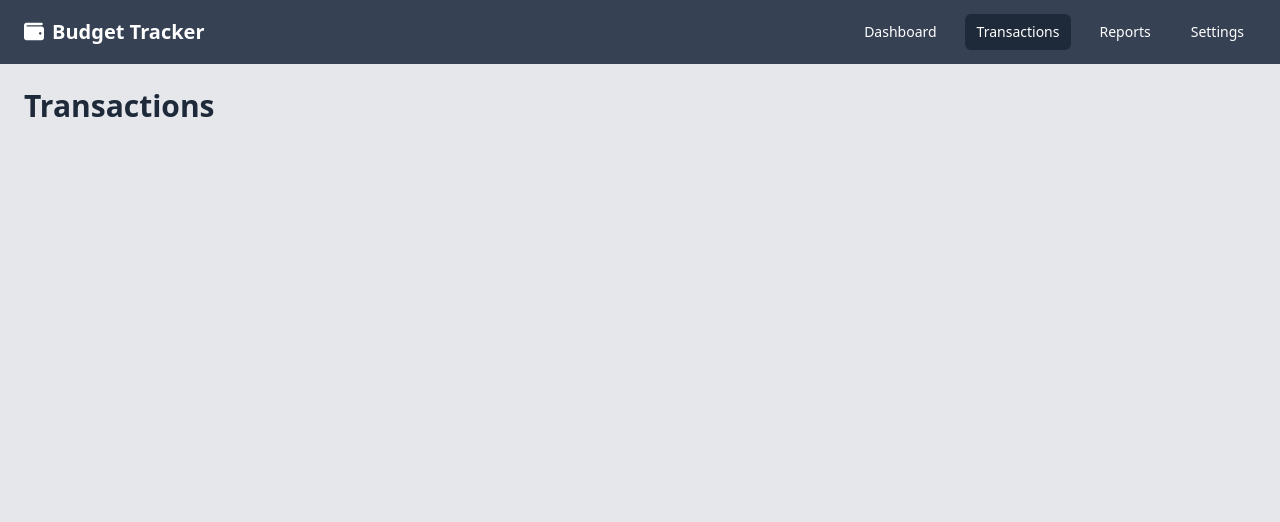
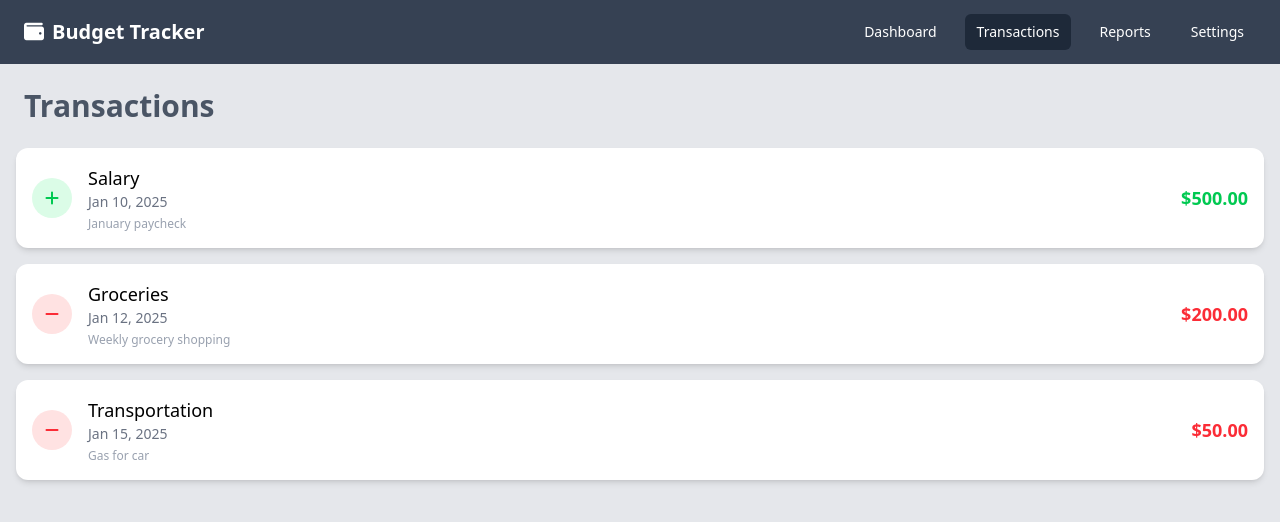
Before and after one commit to jimenezraul/angular-personal-budget-tracker, an Angular app: page /transactions in a window 1280 px wide. Shown: the top 522 px of the page. Built offline with nearby package versions, Linux system fonts and the light colour scheme.

Commit message:
Add transaction management features with dashboard updates and new transaction card component

```diff
--- /dev/null
+++ b/src/app/enum/categories.enum.ts
@@ -0,0 +1,8 @@
+export enum TransactionCategory {
+    Food = 'Food',
+    Rent = 'Rent',
+    Utilities = 'Utilities',
+    Salary = 'Salary',
+    Transportation = 'Transportation',
+    Entertainment = 'Entertainment',
+}
--- a/src/app/layout/dashboard-layout/dashboard-layout.component.html
+++ b/src/app/layout/dashboard-layout/dashboard-layout.component.html
@@ -1,5 +1,7 @@
 <div class="flex flex-col h-screen w-full bg-gray-200">
     <app-navbar />
     <app-dock-menu />
-    <ng-content></ng-content>
+    <div class="flex-1 overflow-y-auto pb-24 sm:pb-0">
+        <ng-content></ng-content>
+    </div>
 </div>
--- /dev/null
+++ b/src/app/models/transaction.model.ts
@@ -0,0 +1,8 @@
+export interface Transaction {
+    id: string;          // Unique identifier for the transaction
+    amount: number;      // Amount of the transaction
+    type: 'Income' | 'Expense'; // Type of transaction
+    date: Date;          // Date of the transaction
+    category: string;    // Category (e.g., Food, Rent, Utilities)
+    description?: string; // Optional description or notes
+}
--- a/src/app/pages/dashboard/dashboard.component.html
+++ b/src/app/pages/dashboard/dashboard.component.html
@@ -1 +1,15 @@
 <app-heading-title title="Dashboard" />
+<div class="grid grid-cols-1 sm:grid-cols-3 gap-4 px-6">
+    <div class="p-4 bg-green-100 rounded-xl shadow-md">
+        <h2 class="text-xl font-semibold">Income</h2>
+        <p class="text-2xl font-bold text-green-600">$2,500</p>
+    </div>
+    <div class="p-4 bg-red-100 rounded-xl shadow-md">
+        <h2 class="text-xl font-semibold">Expenses</h2>
+        <p class="text-2xl font-bold text-red-600">$1,200</p>
+    </div>
+    <div class="p-4 bg-blue-100 rounded-xl shadow-md">
+        <h2 class="text-xl font-semibold">Balance</h2>
+        <p class="text-2xl font-bold text-blue-600">$1,300</p>
+    </div>
+</div>
--- a/src/app/pages/transactions/transactions.component.html
+++ b/src/app/pages/transactions/transactions.component.html
@@ -1 +1,6 @@
 <app-heading-title title="Transactions" />
+<div class="container mx-auto px-4">
+    @for (transaction of transactions; track transaction.id) {
+    <app-transaction-card [transaction]="transaction"></app-transaction-card>
+    }
+</div>
--- a/src/app/pages/transactions/transactions.component.ts
+++ b/src/app/pages/transactions/transactions.component.ts
@@ -1,12 +1,40 @@
 import { Component } from '@angular/core';
 import { HeadingTitleComponent } from '../../shared/heading-title/heading-title.component';
+import { Transaction } from '../../models/transaction.model';
+import { TransactionCardComponent } from '../../shared/transaction-card/transaction-card.component';
 
 @Component({
   selector: 'app-transactions',
-  imports: [HeadingTitleComponent],
+  imports: [HeadingTitleComponent, TransactionCardComponent],
   templateUrl: './transactions.component.html',
   styleUrl: './transactions.component.css'
 })
 export class TransactionsComponent {
+  transactions: Transaction[] = [
+    {
+      id: '1',
+      amount: 500,
+      type: 'Income',
+      date: new Date('2025-01-10'),
+      category: 'Salary',
+      description: 'January paycheck',
+    },
+    {
+      id: '2',
+      amount: 200,
+      type: 'Expense',
+      date: new Date('2025-01-12'),
+      category: 'Groceries',
+      description: 'Weekly grocery shopping',
+    },
+    {
+      id: '3',
+      amount: 50,
+      type: 'Expense',
+      date: new Date('2025-01-15'),
+      category: 'Transportation',
+      description: 'Gas for car',
+    }
+  ];
 
 }
--- a/src/app/shared/heading-title/heading-title.component.html
+++ b/src/app/shared/heading-title/heading-title.component.html
@@ -1 +1 @@
-<h1 class="text-3xl font-bold p-6 text-gray-800">{{ title() }}</h1>
+<h1 class="text-3xl font-bold p-6 text-gray-600">{{ title() }}</h1>
--- /dev/null
+++ b/src/app/shared/transaction-card/transaction-card.component.html
@@ -0,0 +1,32 @@
+<div class="p-4 bg-white rounded-xl shadow-md flex items-center justify-between mb-4">
+    <!-- Left Section: Icon + Details -->
+    <div class="flex items-center gap-4">
+        <!-- Icon Badge -->
+        <div class="h-10 w-10 flex items-center justify-center rounded-full font-bold"
+        [ngClass]="transaction().type === 'Income' ? 'bg-green-100' : 'bg-red-100'">
+            <i class="fa-solid"
+                [ngClass]="transaction().type === 'Income' ? 'fa-plus text-green-500' : 'fa-minus text-red-500'"></i>
+        </div>
+
+        <!-- Transaction Details -->
+        <div>
+            <h3 class="font-medium text-lg">{{ transaction().category }}</h3>
+            <p class="text-gray-500 text-sm">
+                {{ transaction().date | date: 'mediumDate' }}
+            </p>
+            @if (transaction().description) {
+            <p class="text-gray-400 text-xs mt-1">
+                {{ transaction().description }}
+            </p>
+            }
+        </div>
+    </div>
+
+    <!-- Right Section: Amount -->
+    <div>
+        <p [class.text-green-500]="transaction().type === 'Income'"
+            [class.text-red-500]="transaction().type === 'Expense'" class="text-lg font-bold">
+            {{ transaction().amount | currency }}
+        </p>
+    </div>
+</div>
--- /dev/null
+++ b/src/app/shared/transaction-card/transaction-card.component.ts
@@ -0,0 +1,13 @@
+import { Component, input } from '@angular/core';
+import { Transaction } from '../../models/transaction.model';
+import { CommonModule, CurrencyPipe, DatePipe } from '@angular/common';
+
+@Component({
+  selector: 'app-transaction-card',
+  imports: [DatePipe, CurrencyPipe, CommonModule],
+  templateUrl: './transaction-card.component.html',
+  styleUrl: './transaction-card.component.css'
+})
+export class TransactionCardComponent {
+  transaction = input.required<Transaction>()
+}
```
Also changed, not shown: src/app/shared/transaction-card/transaction-card.component.css (added), 1 other file (tests, documents, lock files or other folders).
